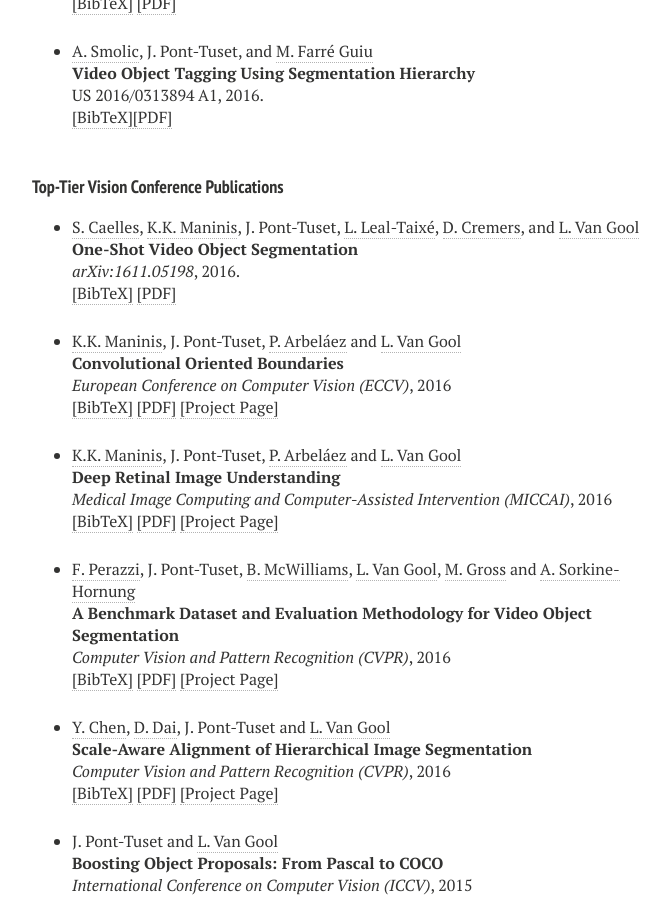
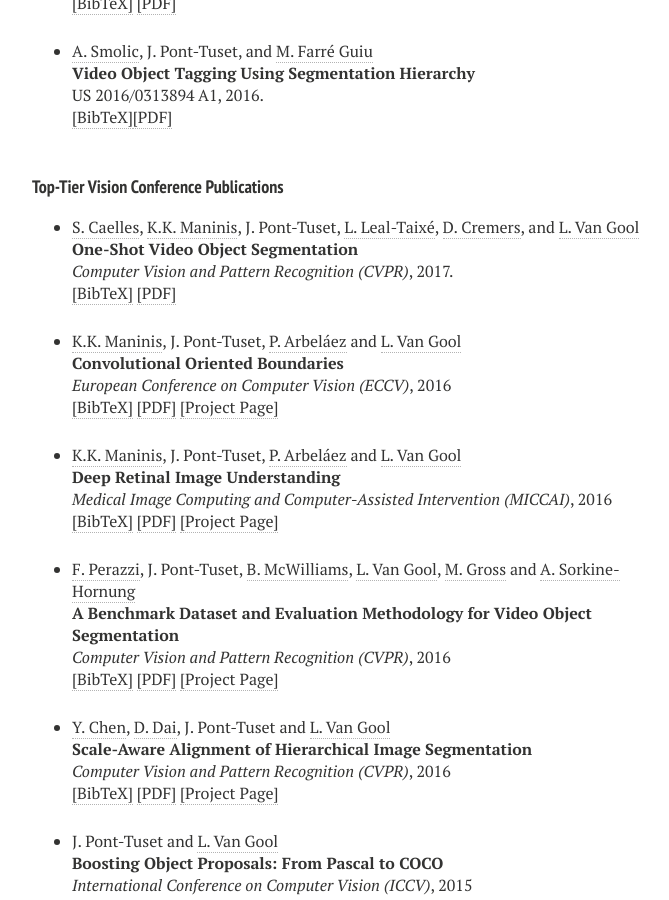
Before and after one commit to jponttuset/jponttuset.github.io, a Jekyll site: the page built from publications.md, in a window 1280 px wide and 900 px high, scrolled down 857 px. Shown: the whole window, without its empty margins (288-957 px from the left). Built offline with Jekyll 4.4.1, drawn with Linux system fonts in a browser that asks for light colours; nearby versions of some CDN libraries.

```diff
--- a/_layouts/publications.html
+++ b/_layouts/publications.html
@@ -256,19 +256,19 @@
 <a href="https://ch.linkedin.com/in/sergicaelles" target="_blank">S. Caelles</a>, <a href="http://www.vision.ee.ethz.ch/~kmaninis" target="_blank">K.K. Maninis</a>, J. Pont-Tuset, <a href="https://lealtaixe.github.io" target="_blank">L. Leal-Taixé</a>,
 <a href="http://vision.in.tum.de/members/cremers" target="_blank">D. Cremers</a>, and <a href="http://www.vision.ee.ethz.ch/members/get_member.cgi?id=1" target="_blank">L. Van Gool</a>
 <br><b>One-Shot Video Object Segmentation</b><br>
-<i>arXiv:1611.05198</i>,
-2016.
+<i>Computer Vision and Pattern Recognition (CVPR)</i>,
+2017.
 <br />
-<a href="javascript:toggleBibtex('Caelles2016')">[BibTeX]</a>
+<a href="javascript:toggleBibtex('Caelles2017')">[BibTeX]</a>
 <a href="https://arxiv.org/abs/1611.05198">[PDF]</a>
 </p>
-<div id="bib_Caelles2016" class="bibtex noshow">
+<div id="bib_Caelles2017" class="bibtex noshow">
 <pre>
-@article{Caelles2016,
-  author = {S. Caelles and K.-K. Maninis and J. Pont-Tuset and L. Leal-Taixé and D. Cremers and L. {Van Gool},
+@inproceedings{Caelles2017,
+  author = {S. Caelles and K.-K. Maninis and J. Pont-Tuset and L. Leal-Taix\'e and D. Cremers and L. {Van Gool},
   title = {One-Shot Video Object Segmentation},
-  journal = {arXiv:1611.05198},
-  year = {2016}
+  booktitle = {Computer Vision and Pattern Recognition (CVPR)},
+  year = {2017}
 }
 </pre>
 </div>
```
